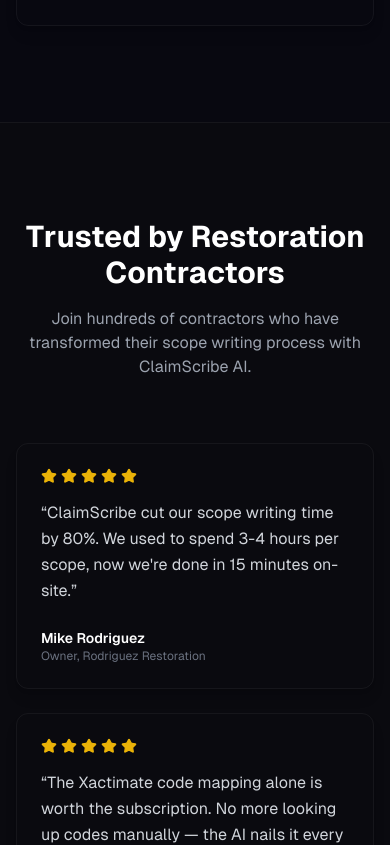
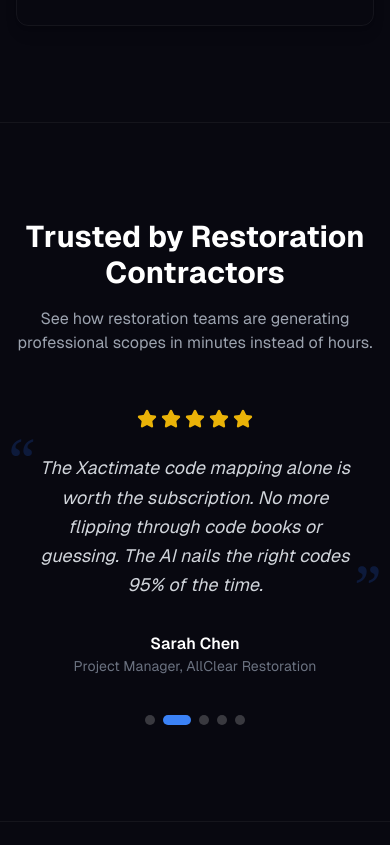
Before and after one commit to nolanterry/claimscribe-site, a Next.js app: page / in a window 390 px wide. Shown: the part 3960-4805 px from the top of the page. Built offline with nearby package versions, Linux system fonts and the light colour scheme.

Commit message:
feat: scroll-triggered testimonial carousel on homepage — social proof for conversion optimization

```diff
--- a/src/app/page.tsx
+++ b/src/app/page.tsx
@@ -29,6 +29,7 @@
   StaggerContainer,
   StaggerItem,
 } from "@/components/motion-wrapper";
+import { TestimonialCarousel } from "@/components/testimonial-carousel";
 
 const features = [
   {
@@ -293,48 +294,8 @@
         </div>
       </section>
 
-      {/* Social Proof */}
-      <section className="py-24 sm:py-32 border-t border-white/5">
-        <div className="mx-auto max-w-7xl px-4 sm:px-6 lg:px-8">
-          <FadeIn className="text-center mb-16">
-            <h2 className="text-3xl sm:text-4xl font-bold text-white mb-4">
-              Trusted by Restoration Contractors
-            </h2>
-            <p className="text-gray-400 max-w-2xl mx-auto">
-              Join hundreds of contractors who have transformed their scope writing
-              process with ClaimScribe AI.
-            </p>
-          </FadeIn>
-
-          <StaggerContainer className="grid md:grid-cols-3 gap-6">
-            {testimonials.map((testimonial) => (
-              <StaggerItem key={testimonial.name}>
-                <Card className="h-full bg-card/50">
-                  <CardContent className="pt-6">
-                    <div className="flex gap-1 mb-4">
-                      {Array.from({ length: testimonial.rating }).map((_, i) => (
-                        <Star
-                          key={i}
-                          className="h-4 w-4 fill-yellow-500 text-yellow-500"
-                        />
-                      ))}
-                    </div>
-                    <blockquote className="text-gray-300 mb-6 leading-relaxed">
-                      &ldquo;{testimonial.quote}&rdquo;
-                    </blockquote>
-                    <div>
-                      <div className="font-semibold text-white text-sm">
-                        {testimonial.name}
-                      </div>
-                      <div className="text-xs text-gray-500">{testimonial.role}</div>
-                    </div>
-                  </CardContent>
-                </Card>
-              </StaggerItem>
-            ))}
-          </StaggerContainer>
-        </div>
-      </section>
+      {/* Testimonial Carousel */}
+      <TestimonialCarousel />
 
       {/* Pricing */}
       <section className="py-24 sm:py-32 border-t border-white/5 bg-[#080810]">
--- /dev/null
+++ b/src/components/testimonial-carousel.tsx
@@ -0,0 +1,133 @@
+"use client";
+
+import { useState, useEffect, useCallback, useRef } from "react";
+import { motion, AnimatePresence, useInView } from "framer-motion";
+import { Star } from "lucide-react";
+
+const TESTIMONIALS = [
+  {
+    quote: "ClaimScribe cut our scope writing time by 80%. We used to spend 3-4 hours per scope — now we're done before we leave the property. Our throughput tripled in the first month.",
+    name: "Mike Rodriguez",
+    title: "Owner",
+    company: "Rodriguez Restoration",
+  },
+  {
+    quote: "The Xactimate code mapping alone is worth the subscription. No more flipping through code books or guessing. The AI nails the right codes 95% of the time.",
+    name: "Sarah Chen",
+    title: "Project Manager",
+    company: "AllClear Restoration",
+  },
+  {
+    quote: "Our approval rate with adjusters went up 35% since switching to ClaimScribe. The scopes are more thorough, more professional, and adjusters take them seriously.",
+    name: "David Thompson",
+    title: "Lead Estimator",
+    company: "StormGuard Services",
+  },
+  {
+    quote: "I walked a Category 3 water loss, dictated what I saw room by room, and had a complete scope with line items and photos before I got to my truck. That's never happened before.",
+    name: "Jenna Park",
+    title: "Restoration Contractor",
+    company: "ParkWay Property Restoration",
+  },
+  {
+    quote: "We onboarded three junior estimators last quarter. ClaimScribe got them producing accurate scopes in their first week instead of the usual two months of shadowing.",
+    name: "Marcus Williams",
+    title: "VP of Operations",
+    company: "Apex Damage Solutions",
+  },
+];
+
+export function TestimonialCarousel() {
+  const [current, setCurrent] = useState(0);
+  const [paused, setPaused] = useState(false);
+  const sectionRef = useRef<HTMLElement>(null);
+  const inView = useInView(sectionRef, { once: true, margin: "-100px" });
+
+  const next = useCallback(() => {
+    setCurrent((prev) => (prev + 1) % TESTIMONIALS.length);
+  }, []);
+
+  useEffect(() => {
+    if (paused) return;
+    const timer = setInterval(next, 5000);
+    return () => clearInterval(timer);
+  }, [paused, next]);
+
+  return (
+    <motion.section
+      ref={sectionRef}
+      initial={{ opacity: 0, y: 40 }}
+      animate={inView ? { opacity: 1, y: 0 } : {}}
+      transition={{ duration: 0.7, ease: "easeOut" }}
+      aria-label="Customer testimonials"
+      className="py-24 sm:py-32 border-t border-white/5 bg-[#080810]"
+      onMouseEnter={() => setPaused(true)}
+      onMouseLeave={() => setPaused(false)}
+      onFocus={() => setPaused(true)}
+      onBlur={() => setPaused(false)}
+    >
+      <div className="max-w-4xl mx-auto px-4 sm:px-6 lg:px-8 text-center">
+        <h2 className="text-3xl sm:text-4xl font-bold text-white mb-4">
+          Trusted by Restoration Contractors
+        </h2>
+        <p className="text-gray-400 max-w-2xl mx-auto mb-12">
+          See how restoration teams are generating professional scopes in minutes instead of hours.
+        </p>
+
+        <div className="relative min-h-[280px] flex items-center justify-center">
+          <AnimatePresence mode="wait">
+            <motion.div
+              key={current}
+              initial={{ opacity: 0, x: 60 }}
+              animate={{ opacity: 1, x: 0 }}
+              exit={{ opacity: 0, x: -60 }}
+              transition={{ duration: 0.4, ease: "easeInOut" }}
+              aria-live="polite"
+              className="w-full"
+            >
+              {/* Stars */}
+              <div className="flex justify-center gap-1 mb-6">
+                {Array.from({ length: 5 }).map((_, i) => (
+                  <Star key={i} className="h-5 w-5 fill-yellow-500 text-yellow-500" />
+                ))}
+              </div>
+
+              {/* Quote */}
+              <div className="relative max-w-2xl mx-auto">
+                <span className="absolute -top-6 -left-2 text-6xl leading-none text-primary-600/20 font-serif select-none">&ldquo;</span>
+                <p className="text-lg md:text-xl text-gray-300 leading-relaxed italic px-6">
+                  {TESTIMONIALS[current].quote}
+                </p>
+                <span className="absolute -bottom-4 -right-2 text-6xl leading-none text-primary-600/20 font-serif select-none">&rdquo;</span>
+              </div>
+
+              {/* Attribution */}
+              <div className="mt-8">
+                <p className="font-semibold text-white">{TESTIMONIALS[current].name}</p>
+                <p className="text-sm text-gray-500">
+                  {TESTIMONIALS[current].title}, {TESTIMONIALS[current].company}
+                </p>
+              </div>
+            </motion.div>
+          </AnimatePresence>
+        </div>
+
+        {/* Dots */}
+        <div className="flex justify-center gap-2 mt-8" role="tablist" aria-label="Testimonial navigation">
+          {TESTIMONIALS.map((_, i) => (
+            <button
+              key={i}
+              onClick={() => setCurrent(i)}
+              role="tab"
+              aria-selected={i === current}
+              aria-label={`Testimonial ${i + 1}`}
+              className={`w-2.5 h-2.5 rounded-full transition-all duration-300 ${
+                i === current ? "bg-primary-500 w-7" : "bg-white/20 hover:bg-white/40"
+              }`}
+            />
+          ))}
+        </div>
+      </div>
+    </motion.section>
+  );
+}
```
